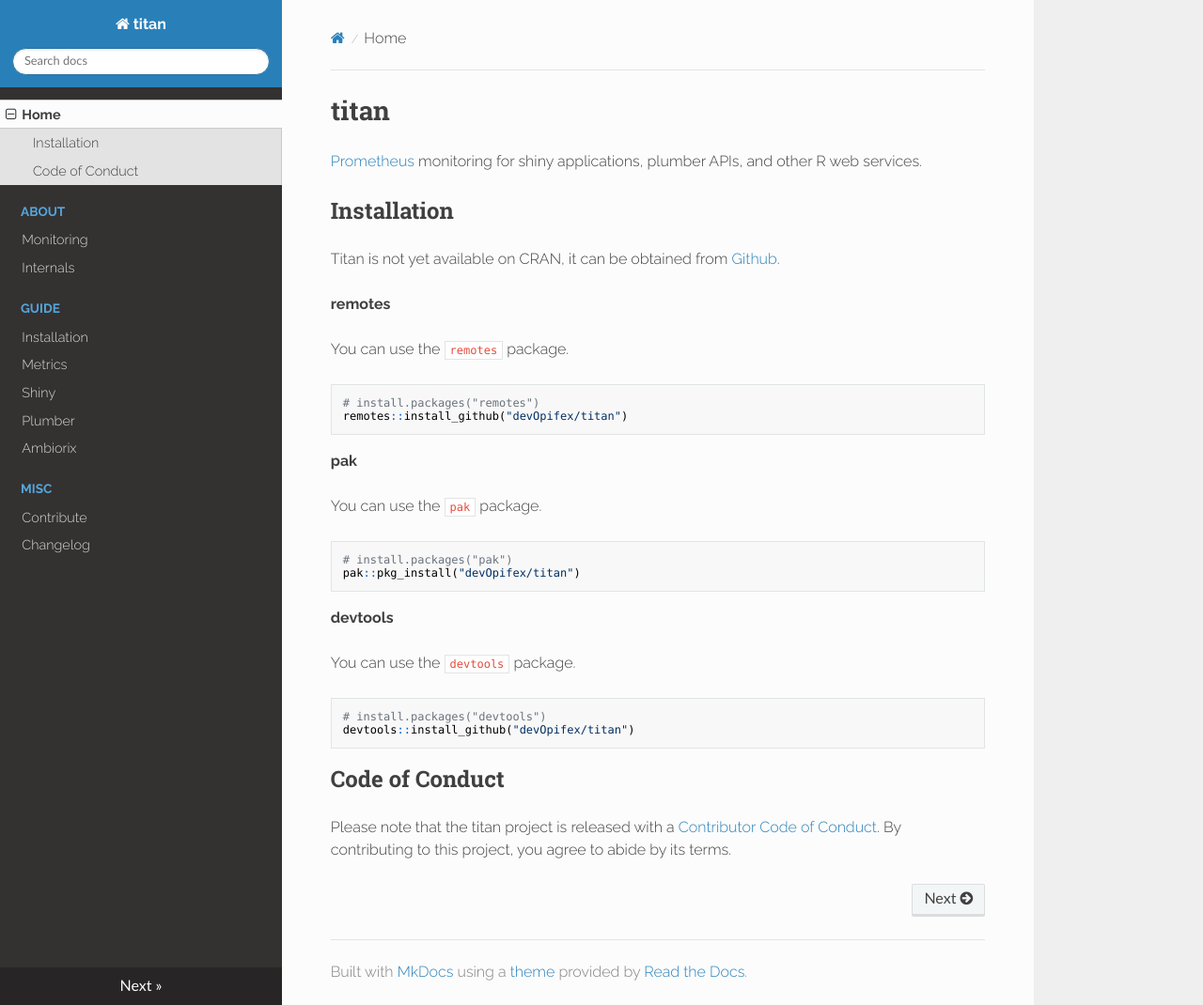
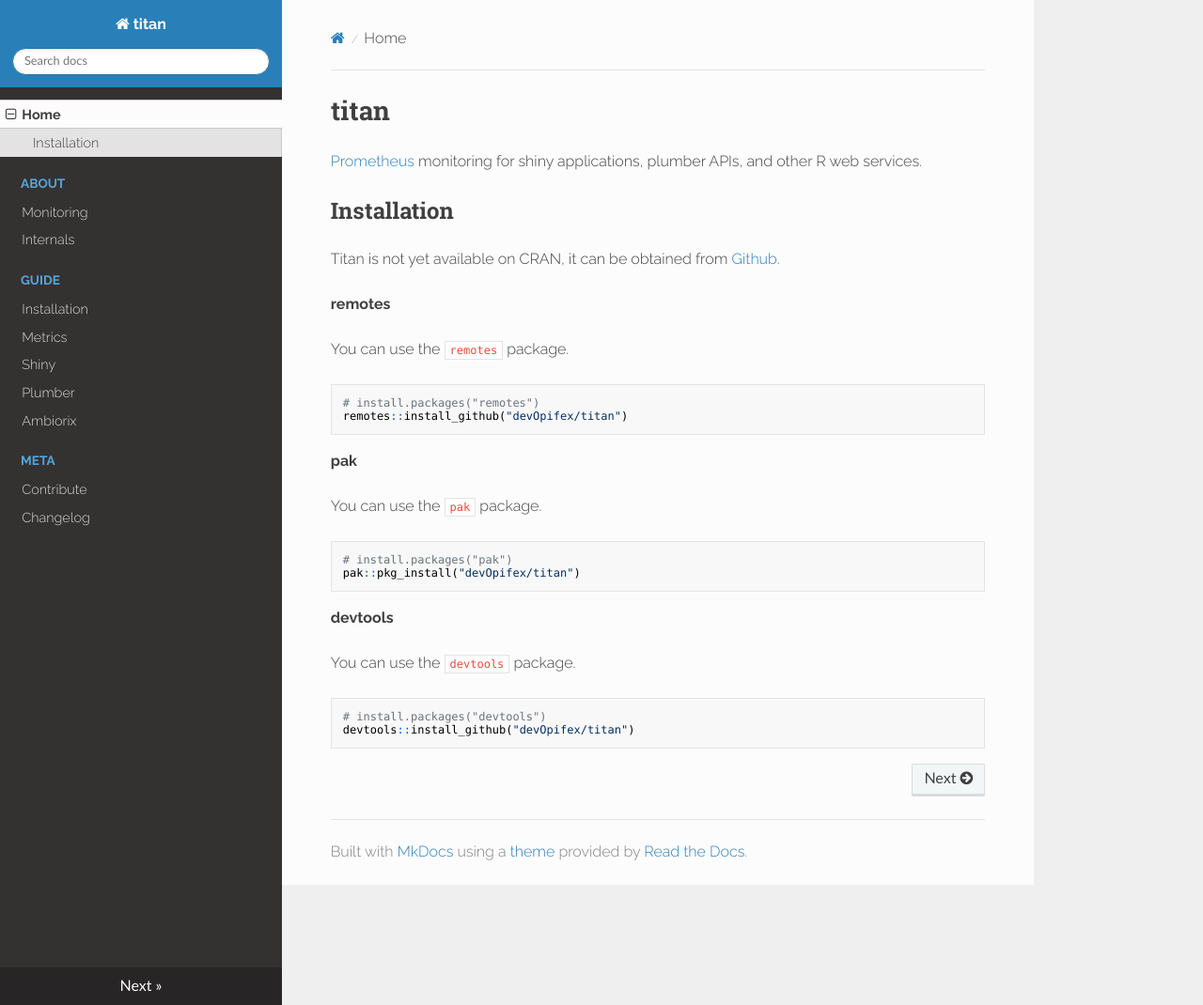
Before and after one commit to devOpifex/titan, an MkDocs documentation site: the page built from docs/index.md, in a window 1280 px wide and 1070 px high. Shown: the whole window at 94% size. Built offline with MkDocs 1.6.1, drawn with Linux system fonts in a browser that asks for light colours; nearby versions of some CDN libraries.

Commit message:
rebuild docs

````diff
--- a/docs/index.md
+++ b/docs/index.md
@@ -32,7 +32,3 @@
 # install.packages("devtools")
 devtools::install_github("devOpifex/titan")
 ```
-
-## Code of Conduct
-
-Please note that the titan project is released with a [Contributor Code of Conduct](https://titan.opifex.org/contribute). By contributing to this project, you agree to abide by its terms.
--- a/mkdocs.yml
+++ b/mkdocs.yml
@@ -26,6 +26,6 @@
       - Shiny: guide/shiny.md
       - Plumber: guide/plumber.md
       - Ambiorix: guide/ambiorix.md
-  - Misc:
+  - Meta:
     - Contribute: contribute.md
     - Changelog: changelog.md
````
Also changed, not shown: site/404.html, site/about/index.html, site/changelog/index.html, site/contribute/index.html, site/guide/ambiorix/index.html, site/guide/index.html, site/guide/metrics/index.html, site/guide/plumber/index.html, site/guide/shiny/index.html, site/index.html, site/internals/index.html, site/search.html, site/search/search_index.json, 1 other file.
